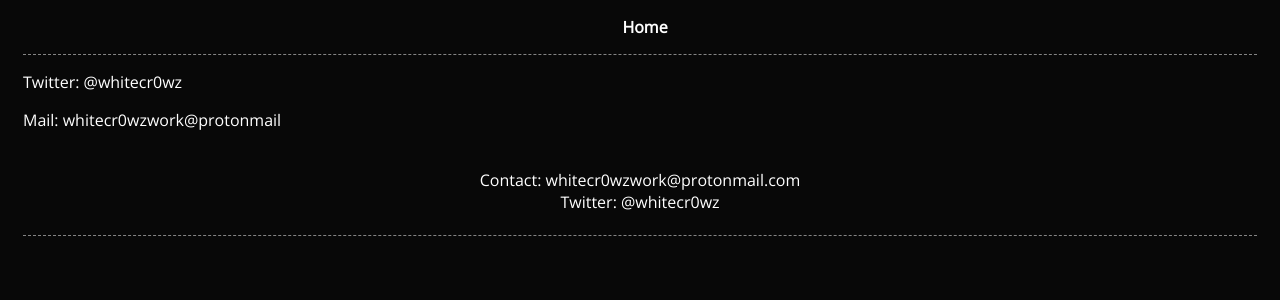
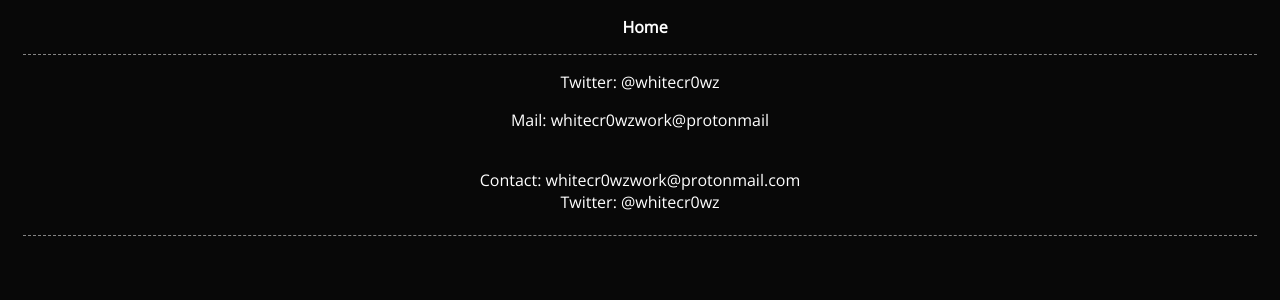
Before and after one commit to whitecr0wz/whitecr0wz.github.io, a Jekyll site: the page built from _posts/posts/2020-03-05-contact.md, in a window 1280 px wide. Shown: the top 300 px of the page. Built offline with Jekyll 4.4.1, drawn with Linux system fonts in a browser that asks for light colours.

Commit message:
Update default.html

```diff
--- a/_layouts/default.html
+++ b/_layouts/default.html
@@ -4,7 +4,7 @@
 	<body>
 		{% include nav.html %}
 		<main>
-			{{ content }}
+			<center>{{ content }}</center>
 			<br>
 			<center>Contact: whitecr0wzwork@protonmail.com</center>
 			<center>Twitter: @whitecr0wz</center>
```
